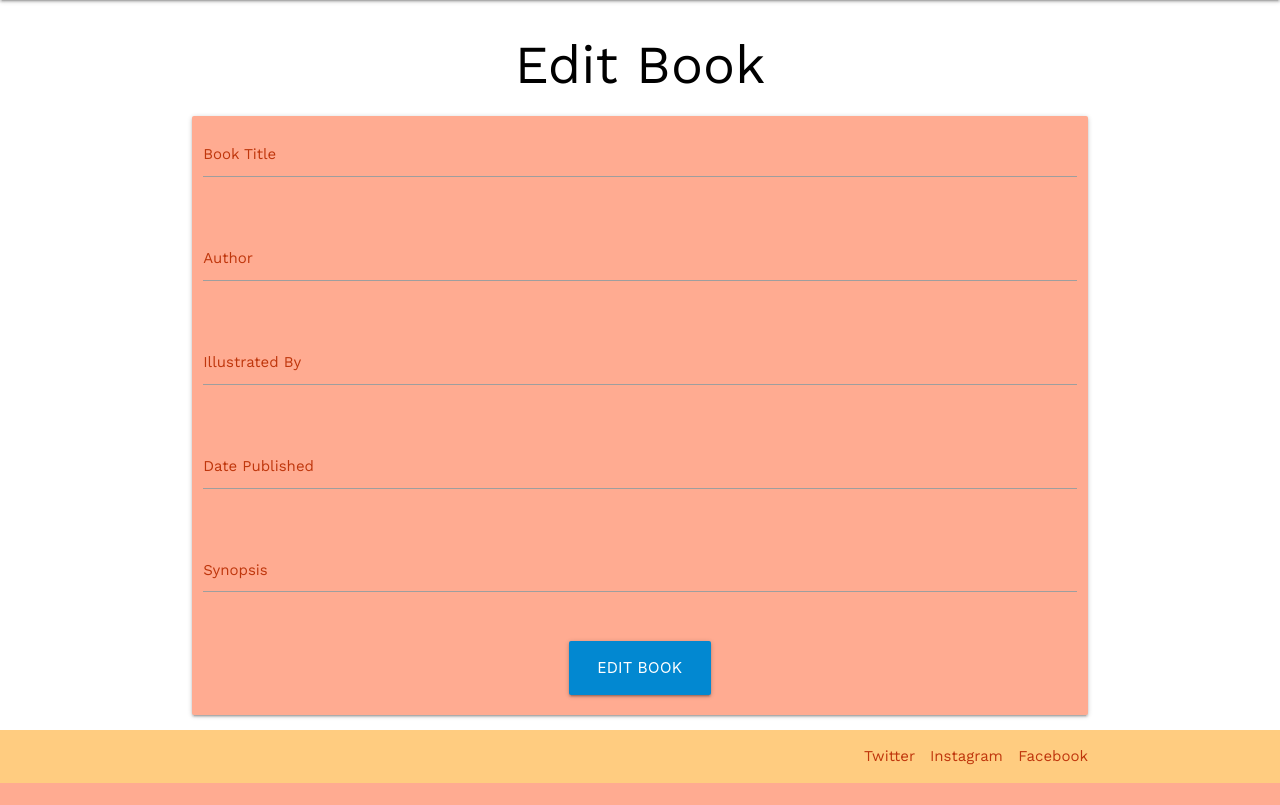
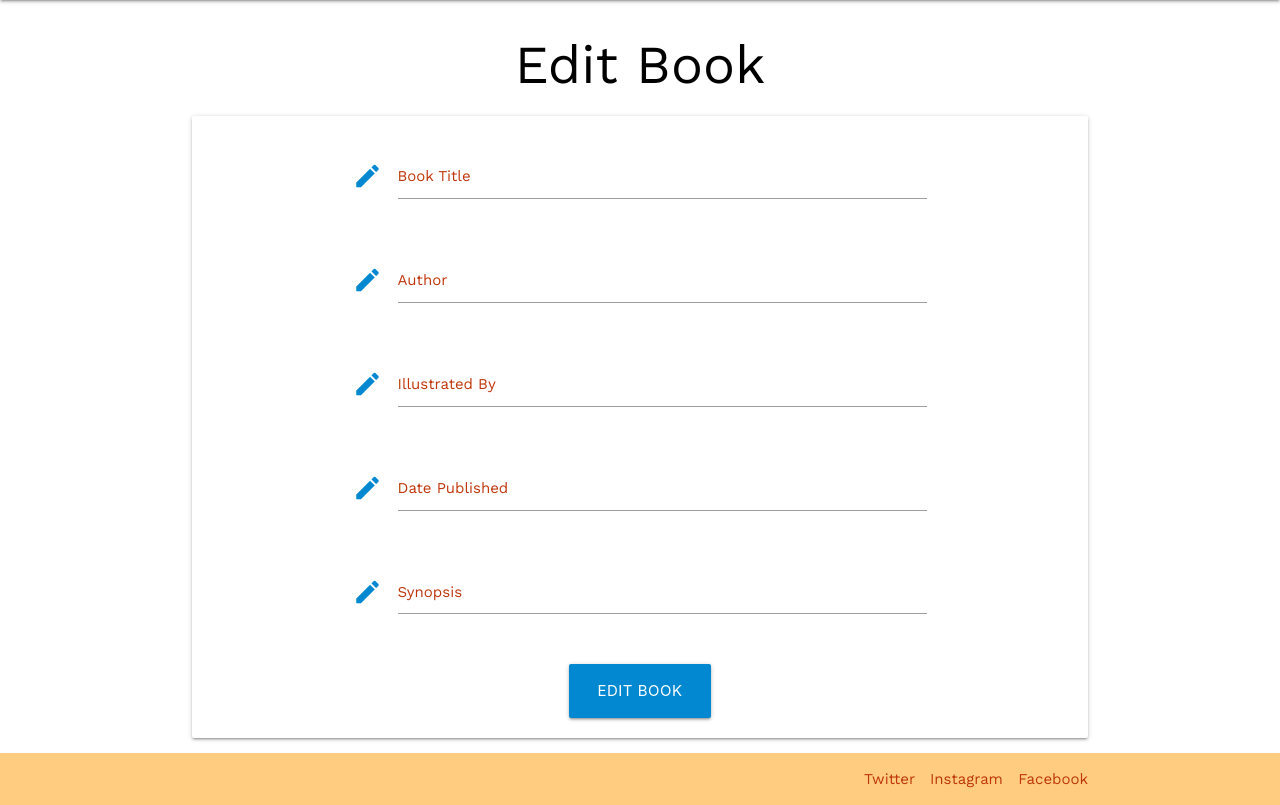
Before and after one commit to Hayley-Woodhouse/milestone-3-project, a Flask app: template dw_fan_site/templates/edit_book.html in a window 1280 px wide. Shown: the part 64-869 px from the top of the page. Before the commit the page ends 847 px from the top, so only its background shows below. Run offline with Flask 2, Linux system fonts and the light colour scheme; the template is opened without the code that fills it, so the values that code supplies are empty.

Commit message:
added materialize icons to form

```diff
--- a/dw_fan_site/templates/edit_book.html
+++ b/dw_fan_site/templates/edit_book.html
@@ -4,11 +4,13 @@
 <h2 class="black-text center-align">Edit Book</h2>
 
 
-<div class="row card panel deep-orange lighten-3 black-text">
-    <form class="col s12" method="POST" action="{{ url_for('edit_book', book_id=book.id) }}">
+<div class="row card panel">
+    <form class="col s12 m8 offset-m2" method="POST" action="{{ url_for('edit_book', book_id=book.id) }}">
+        <br>
         <div class="row">
             <!-- book name -->
             <div class="input-field col s12">
+                <i class="material-icons prefix light-blue-text text-darken-2">edit</i>
                 <input id="book_name" type="text" class="validate" value="{{ book.book_name }}" name="book_name" minlength="3" maxlength="40" class="validate" required>
                 <label class="deep-orange-text text-darken-4" for="book_name" >Book Title</label>
             </div>
@@ -16,6 +18,7 @@
         <div class="row">
             <!-- author -->
             <div class="input-field col s12">
+                <i class="material-icons prefix light-blue-text text-darken-2">edit</i>
                 <input id="author_name" type="text" class="validate" value="{{ book.author_name }}" name="author_name" minlength="3" maxlength="40" class="validate" required>
                 <label class="deep-orange-text text-darken-4" for="author_name">Author</label>
             </div>
@@ -23,6 +26,7 @@
         <div class="row">
             <!-- illistator -->
             <div class="input-field col s12">
+                <i class="material-icons prefix light-blue-text text-darken-2">edit</i>
                 <input id="illustrator_name" type="text" class="validate" value="{{ book.illustrator_name }}" name="illustrator_name" minlength="3" maxlength="40" class="validate" required>
                 <label class="deep-orange-text text-darken-4" for="illustrator_name">Illustrated By</label>
             </div>
@@ -30,6 +34,7 @@
         <div class="row">
             <!-- publication date -->
             <div class="input-field col s12">
+                <i class="material-icons prefix light-blue-text text-darken-2">edit</i>
                 <input id="publication_date" type="number" maxlength="4" class="validate" value="{{ book.publication_date }}" name="publication_date" minlength="3" maxlength="40" class="validate" required>
                 <label class="deep-orange-text text-darken-4" for="publication_date">Date Published</label>
             </div>
@@ -37,6 +42,7 @@
             <!-- synopsis -->
         <div class="row">
             <div class="input-field col s12">
+                <i class="material-icons prefix light-blue-text text-darken-2">edit</i>
                 <textarea id="synopsis_info" class="materialize-textarea validate"  name="synopsis_info" data-length="200"> {{- book.synopsis_info -}} </textarea>
                 <label class="deep-orange-text text-darken-4" for="synopsis_info">Synopsis</label>
             </div>
```
